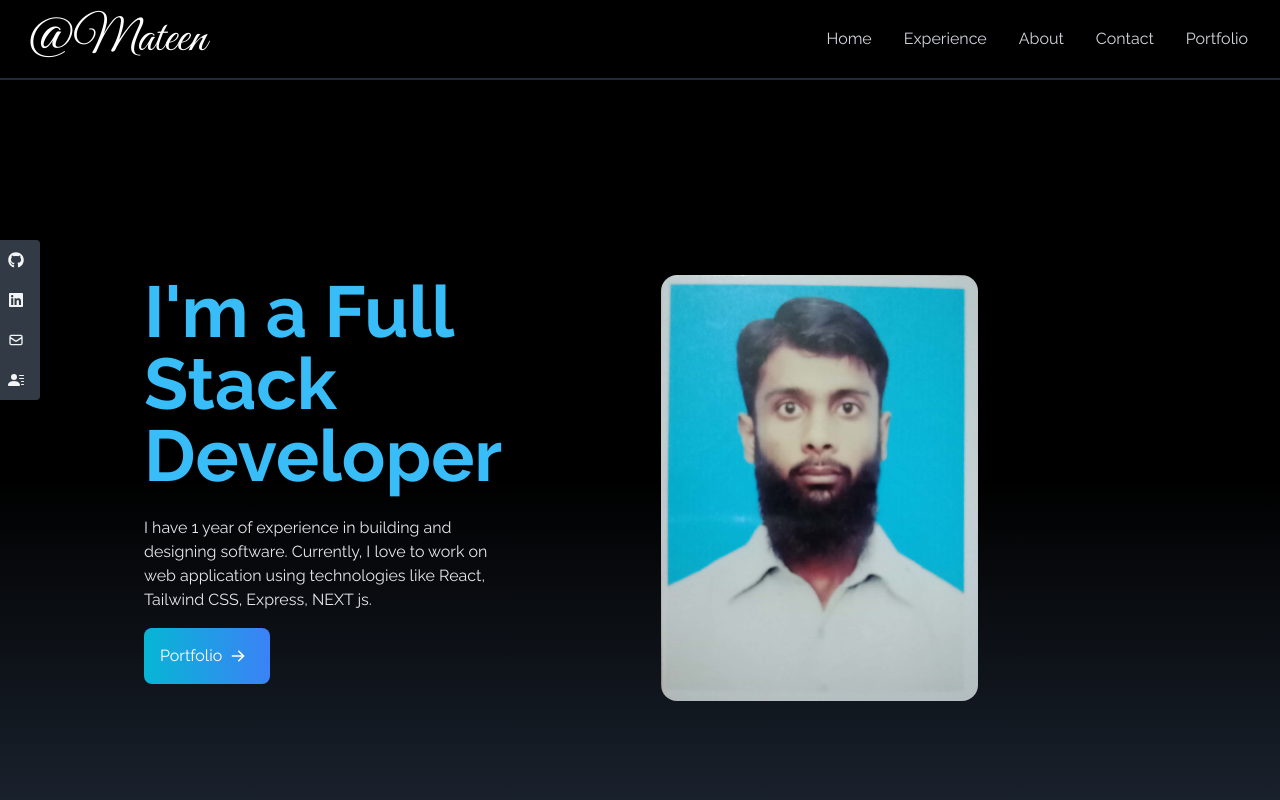
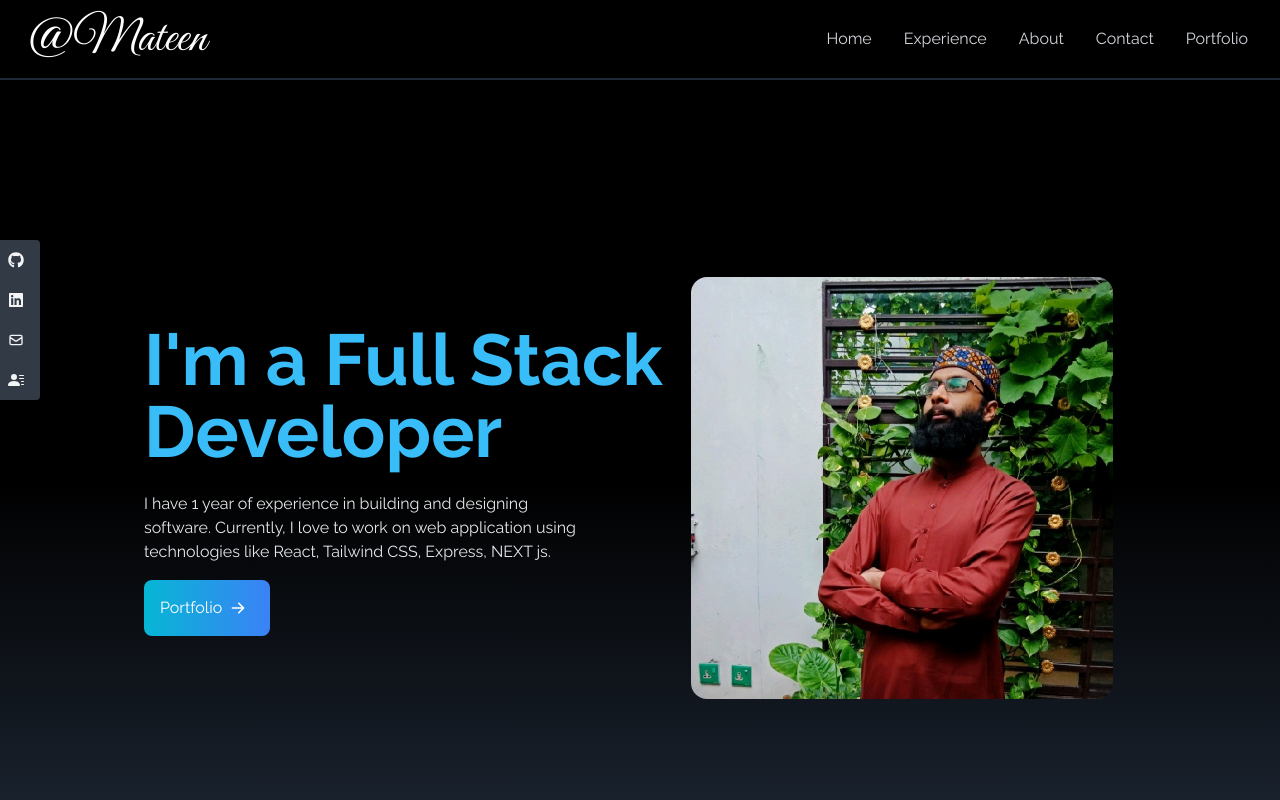
Before and after one commit to mateen993/Portfolio, a React (Create React App) app: page / in a window 1280 px wide. Shown: the top 800 px of the page. Built offline with nearby package versions, Linux system fonts and the light colour scheme.

Commit message:
picture changed

```diff
--- a/src/Components/Home.jsx
+++ b/src/Components/Home.jsx
@@ -1,5 +1,5 @@
 import React from 'react'
-import abdulMateen from '../assets/Abdul Mateen.jpg'
+import abdulMateen from '../assets/New Pic.jpg'
 import {HiArrowRight} from 'react-icons/hi'
 import {Link} from 'react-scroll'
 const Home = () => {
@@ -25,7 +25,7 @@ const Home = () => {
                 </div>
             </div>
             <div>
-                <img src={abdulMateen} alt="my profile" className='rounded-2xl w-[50%] mx-auto mt-4'  />
+                <img src={abdulMateen} alt="my profile" className='rounded-2xl w-[45%] md:w-[90%] mx-auto mt-4'  />
             </div>
         </div>
     </div>
```
Also changed, not shown: src/assets/New Pic.jpg (added), 1 other file (tests, documents, lock files or other folders).
